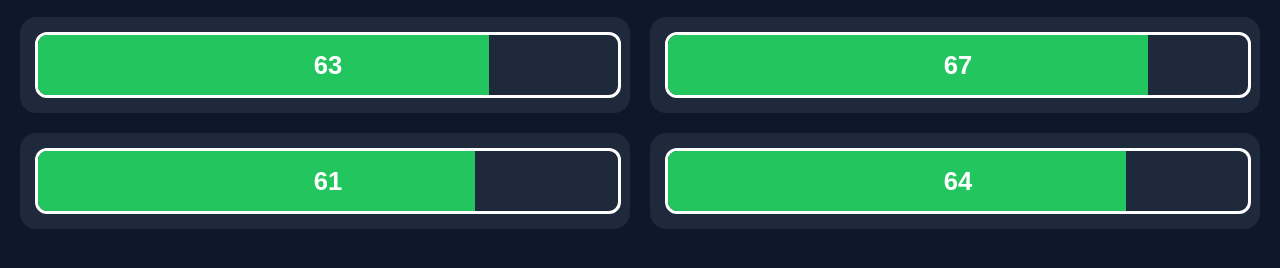
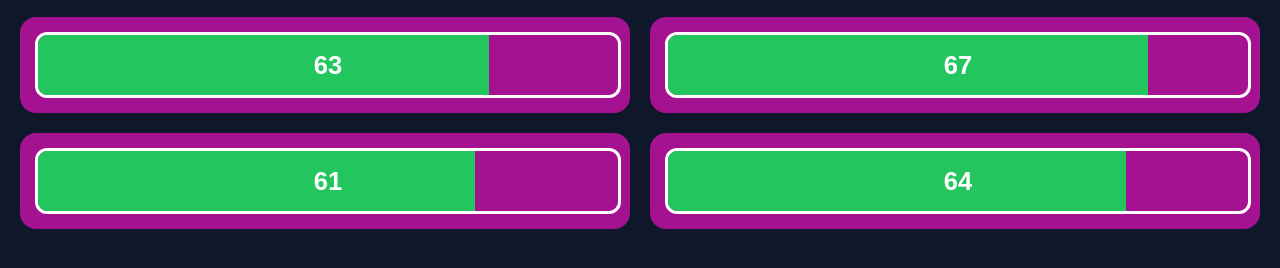
Before and after one commit to VictorHMSantos/teste, a plain HTML site: page index.html in a window 1280 px wide. Shown: the part 140-408 px from the top of the page. Drawn offline with Linux system fonts and the light colour scheme.

Commit message:
giovana deixando feio

```diff
--- a/index.html
+++ b/index.html
@@ -32,7 +32,7 @@ h1 {
 
 /* BOTÃO DA OPÇÃO */
 .bateria {
-    background: #1e293b;
+    background: #a51291;
     border-radius: 16px;
     padding: 15px;
     cursor: pointer;
```
